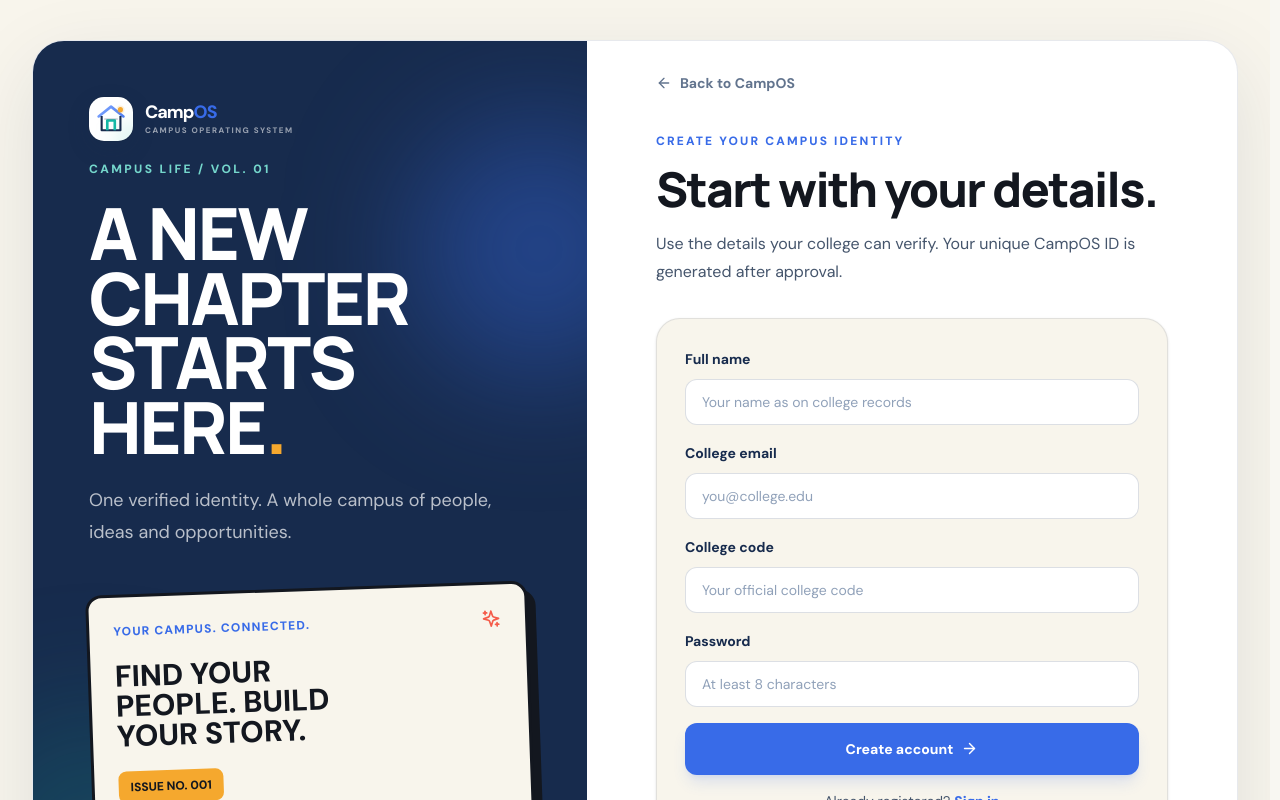
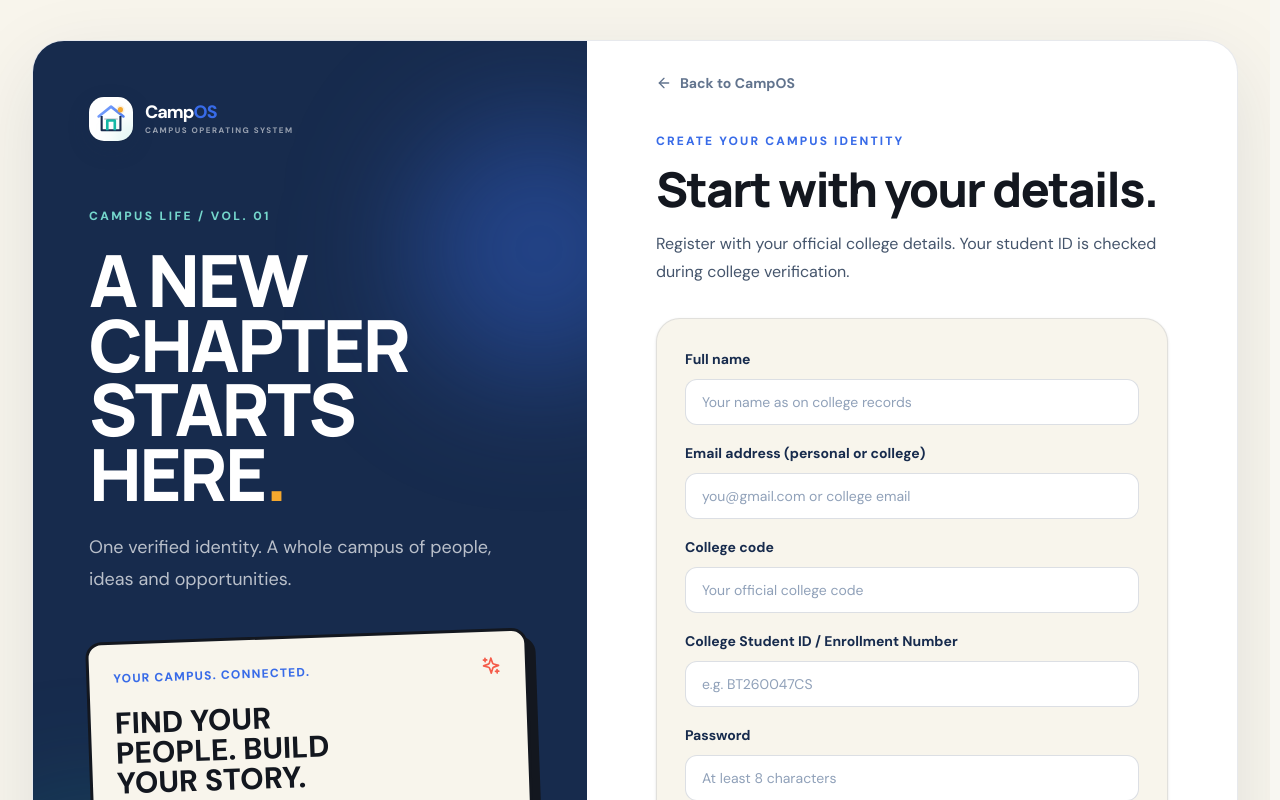
Before and after one commit to animewar3000-dot/Pr_clg_1, a React (Vite) app: page /auth/register in a window 1280 px wide. Shown: the top 800 px of the page. Built offline with nearby package versions, Linux system fonts and the light colour scheme; no server answers.

Commit message:
Add college enrollment ID to registration

```diff
--- a/src/pages/auth/RegisterPage.tsx
+++ b/src/pages/auth/RegisterPage.tsx
@@ -22,7 +22,7 @@ export function RegisterPage() {
   const onSubmit = async (data: RegisterFormData) => {
     setIsLoading(true);
     try {
-      await signUp(data.email, data.password, data.displayName, data.collegeCode);
+      await signUp(data.email, data.password, data.displayName, data.collegeCode, data.collegeStudentId);
       setSuccess(true);
     } catch {
       // Authentication errors are displayed by AuthContext.
@@ -33,7 +33,7 @@ export function RegisterPage() {
 
   if (success) {
     return (
-      <AuthLayout eyebrow="REGISTRATION RECEIVED" title="Your next chapter starts soon." description="Your account request has been submitted. Follow the verification instructions sent to your college email.">
+      <AuthLayout eyebrow="REGISTRATION RECEIVED" title="Your next chapter starts soon." description="Your account request has been submitted. Verify your email and wait for college approval.">
         <div className="rounded-2xl border border-[#14A89C]/25 bg-[#E6F5F1] p-5">
           <div className="text-3xl font-black text-[#16846F]">✓</div>
           <h2 className="mt-3 text-lg font-extrabold text-[#172B4D]">Check your college inbox</h2>
@@ -45,7 +45,7 @@ export function RegisterPage() {
   }
 
   return (
-    <AuthLayout eyebrow="CREATE YOUR CAMPUS IDENTITY" title="Start with your details." description="Use the details your college can verify. Your unique CampOS ID is generated after approval.">
+    <AuthLayout eyebrow="CREATE YOUR CAMPUS IDENTITY" title="Start with your details." description="Register with your official college details. Your student ID is checked during college verification.">
       <form onSubmit={handleSubmit(onSubmit)} className="space-y-4" noValidate>
         {authError && <div role="alert" className="rounded-xl border border-red-200 bg-red-50 px-4 py-3 text-sm text-red-700">{authError}</div>}
         <div>
@@ -54,14 +54,19 @@ export function RegisterPage() {
           {errors.displayName && <p role="alert" className="mt-1 text-xs font-semibold text-red-600">{errors.displayName.message}</p>}
         </div>
         <div>
-          <label htmlFor="email" className="text-sm font-bold text-[#172B4D]">College email</label>
-          <input id="email" type="email" autoComplete="email" {...register('email')} className={fieldClass} placeholder="you@college.edu" aria-invalid={Boolean(errors.email)} />
+          <label htmlFor="email" className="text-sm font-bold text-[#172B4D]">Email address (personal or college)</label>
+          <input id="email" type="email" autoComplete="email" {...register('email')} className={fieldClass} placeholder="you@gmail.com or college email" aria-invalid={Boolean(errors.email)} />
           {errors.email && <p role="alert" className="mt-1 text-xs font-semibold text-red-600">{errors.email.message}</p>}
         </div>
         <div>
           <label htmlFor="collegeCode" className="text-sm font-bold text-[#172B4D]">College code</label>
           <input id="collegeCode" autoComplete="off" {...register('collegeCode')} className={fieldClass} placeholder="Your official college code" aria-invalid={Boolean(errors.collegeCode)} />
           {errors.collegeCode && <p role="alert" className="mt-1 text-xs font-semibold text-red-600">{errors.collegeCode.message}</p>}
+        </div>
+        <div>
+          <label htmlFor="collegeStudentId" className="text-sm font-bold text-[#172B4D]">College Student ID / Enrollment Number</label>
+          <input id="collegeStudentId" autoComplete="off" {...register("collegeStudentId")} className={fieldClass} placeholder="e.g. BT260047CS" aria-invalid={Boolean(errors.collegeStudentId)} />
+          {errors.collegeStudentId && <p role="alert" className="mt-1 text-xs font-semibold text-red-600">{errors.collegeStudentId.message}</p>}
         </div>
         <div>
           <label htmlFor="password" className="text-sm font-bold text-[#172B4D]">Password</label>
```
